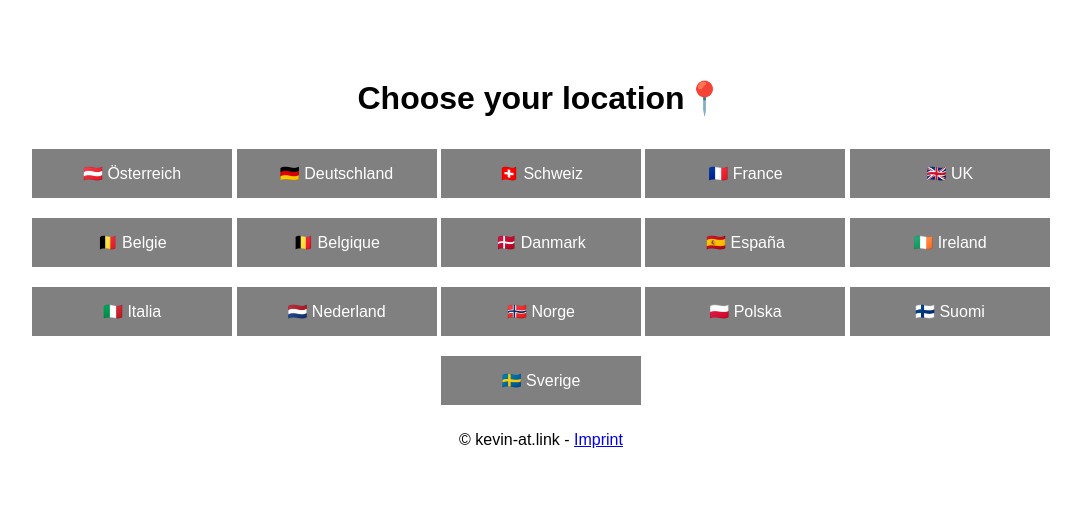
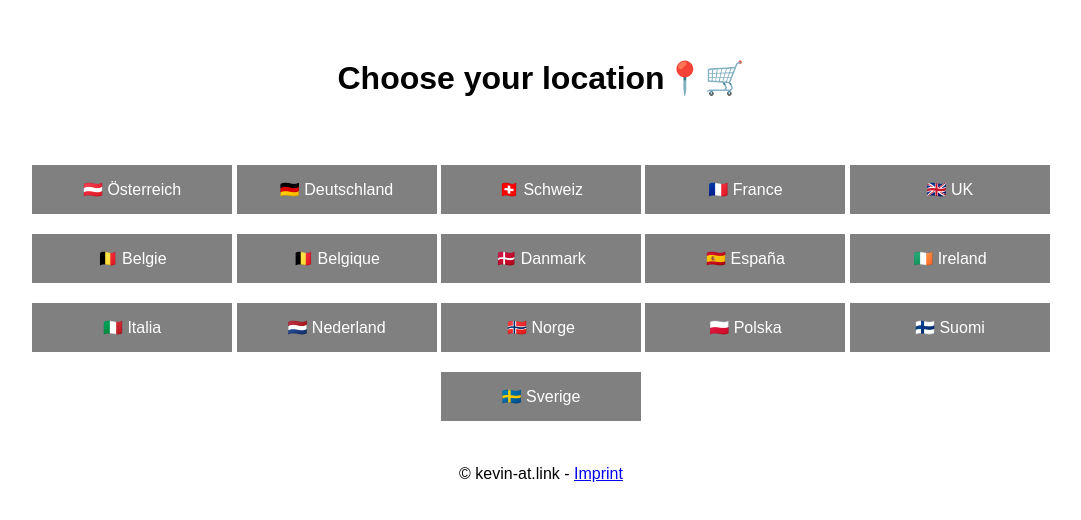
Before and after one commit to oiskoltaxd/webshop, a plain HTML site: page index.html in a window 1280 px wide. Shown: the whole page, without its empty margins (99-1180 px from the left). Drawn offline with Linux system fonts and the light colour scheme.

Commit message:
Update index.html

```diff
--- a/index.html
+++ b/index.html
@@ -5,14 +5,14 @@
     <meta name="viewport" content="width=device-width, initial-scale=1.0">
     <title>Outfits, Clothes &amp; more - Choose your location</title>
     <meta name="description" content="T-Shirts Hoodies Clothes &amp; more - About Nature Outdoor Hiking Japan Anime..">
-    <meta name="keywords" content="shop, clothes, merch, nature, outdoor, hiking, japan, anime, cheap">
+    <meta name="keywords" content="shop, outfits, clothes, merch, nature, outdoor, hiking, japan, anime, cheap">
     <meta name="author" content="Kevin">
     <style>
         body {
             background-color: white;
             font-family: Arial, sans-serif;
             text-align: center;
-            padding: 50px;
+            padding: 30px;
         }
         .button {
             background-color: gray;
@@ -37,8 +37,8 @@
 </script>
 <body>
 
-    <h1>Choose your location📍</h1>
-
+    <h1>Choose your location📍🛒</h1>
+    <br></br>
     <a href="https://kevin-at.myspreadshop.at/"><button class="button">🇦🇹 Österreich</button></a>
     <a href="https://kevin-at.myspreadshop.de/"><button class="button">🇩🇪 Deutschland</button></a>
     </a><a href="https://kevin-at.myspreadshop.ch/"><button class="button">🇨🇭 Schweiz</button></a>
@@ -55,7 +55,7 @@
     </a><a href="https://kevin-at.myspreadshop.pl/"><button class="button">🇵🇱 Polska</button></a>
     </a><a href="https://kevin-at.myspreadshop.fi/"><button class="button">🇫🇮 Suomi</button></a>
     </a><a href="https://kevin-at.myspreadshop.se/"><button class="button">🇸🇪 Sverige</button></a>
-
+    <br></br>
 <footer>
     <p>&copy; kevin-at.link - <a href="https://kevin-at.myspreadshop.net/imprint" class="footer-link">Imprint</a></p>
 </footer>
```
